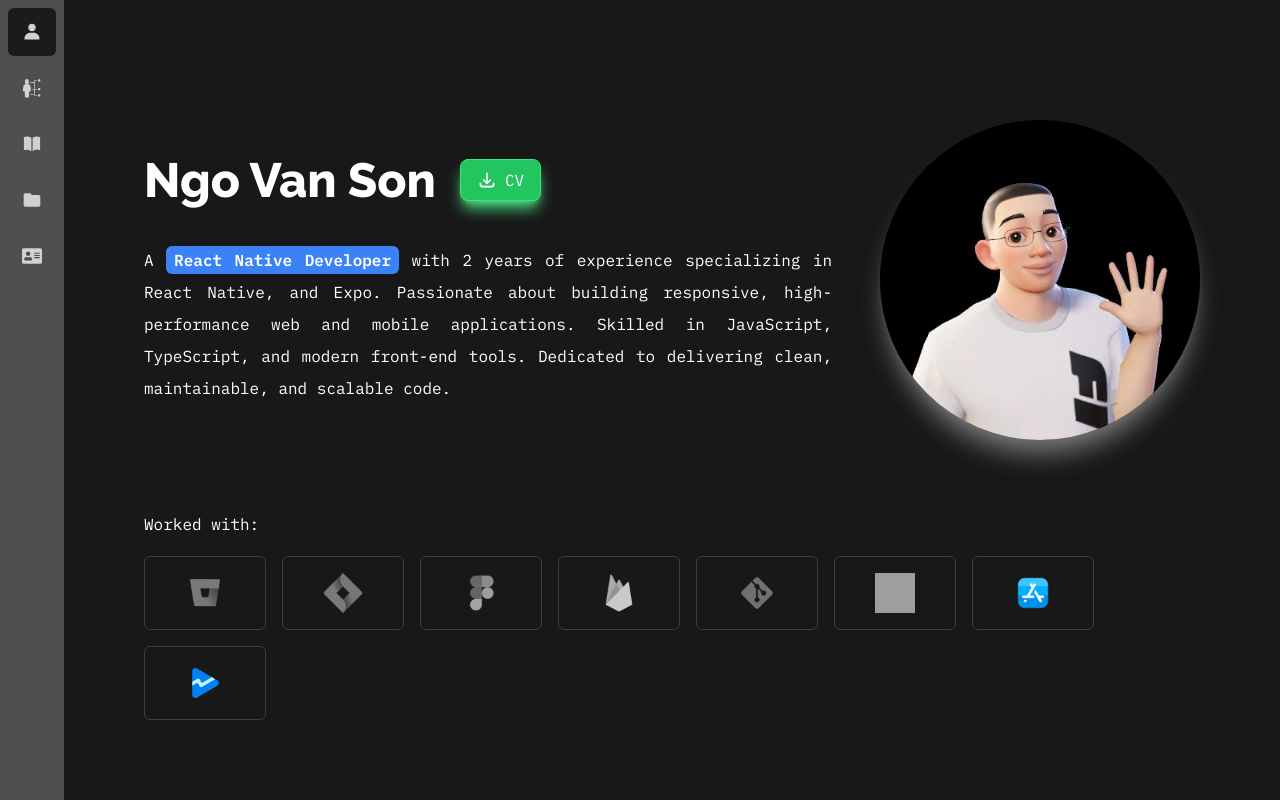
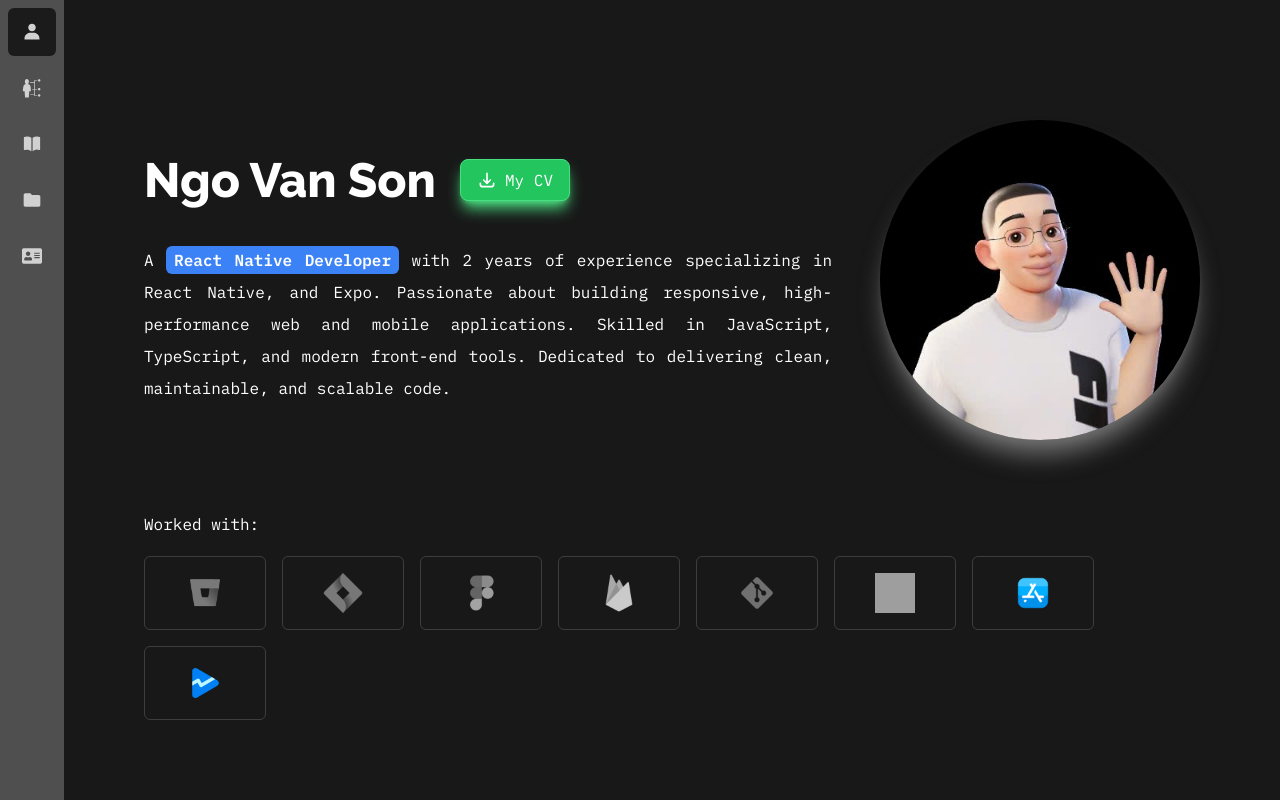
Before and after one commit to sonnv1912/portfolio, a React (Vite) app: page /portfolio/me in a window 1280 px wide. Built offline with nearby package versions, Linux system fonts and the light colour scheme; grey boxes are pictures that could not be loaded.

Commit message:
feat: update CV link to open in a new tab and improve text clarity

```diff
--- a/src/pages/me.tsx
+++ b/src/pages/me.tsx
@@ -32,7 +32,8 @@ const Me = () => {
 							<div className='flex items-center gap-4'>
 								<a
 									href={me.cv}
-									download='Ngo Van Son - React Native Developer.pdf'
+									rel='noreferrer'
+									target='_blank'
 									className={clsx(
 										'w-fit rounded-lg border border-green-400 bg-green-500 px-4 py-2 shadow-lg',
 										'flex items-center gap-2 shadow-green-400 hover:bg-green-600',
@@ -40,7 +41,7 @@ const Me = () => {
 								>
 									<HiOutlineDownload className='size-5' />
 
-									<p>CV</p>
+									<p>My CV</p>
 								</a>
 							</div>
 						</div>
```
